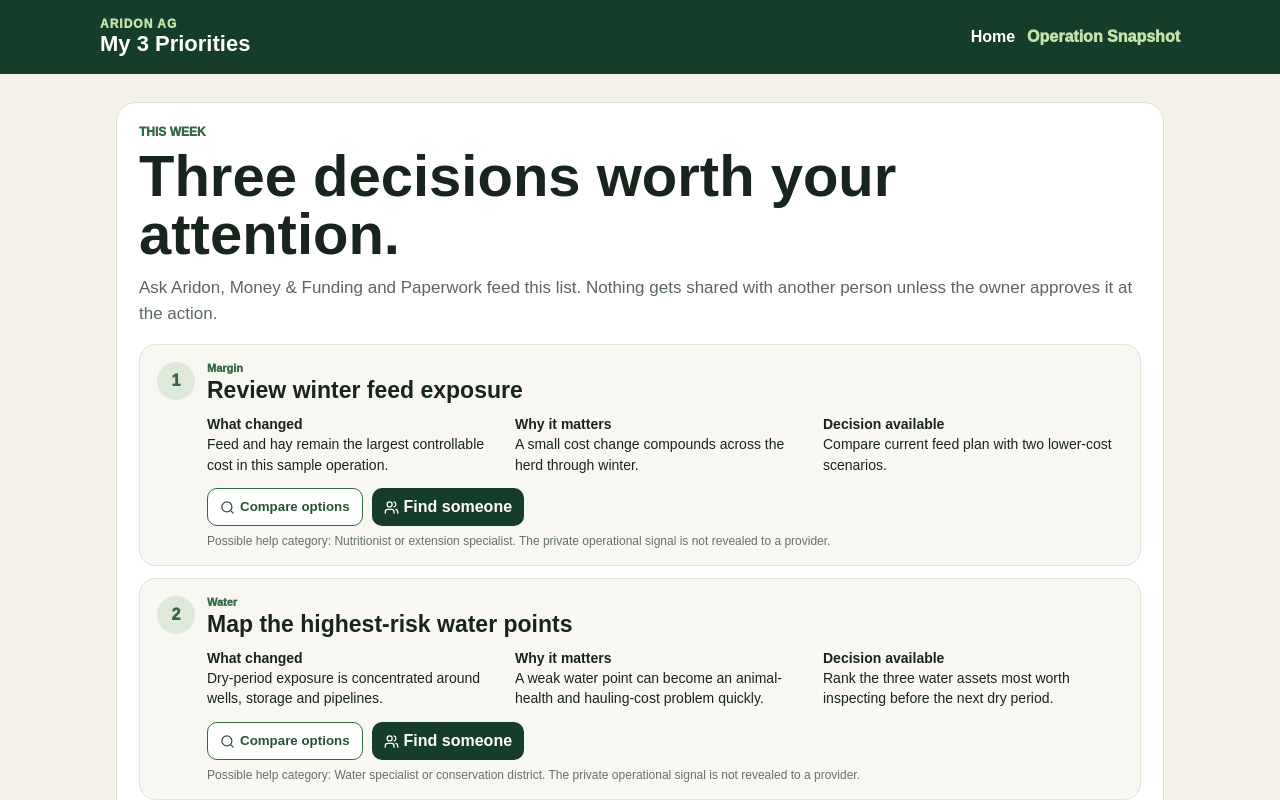
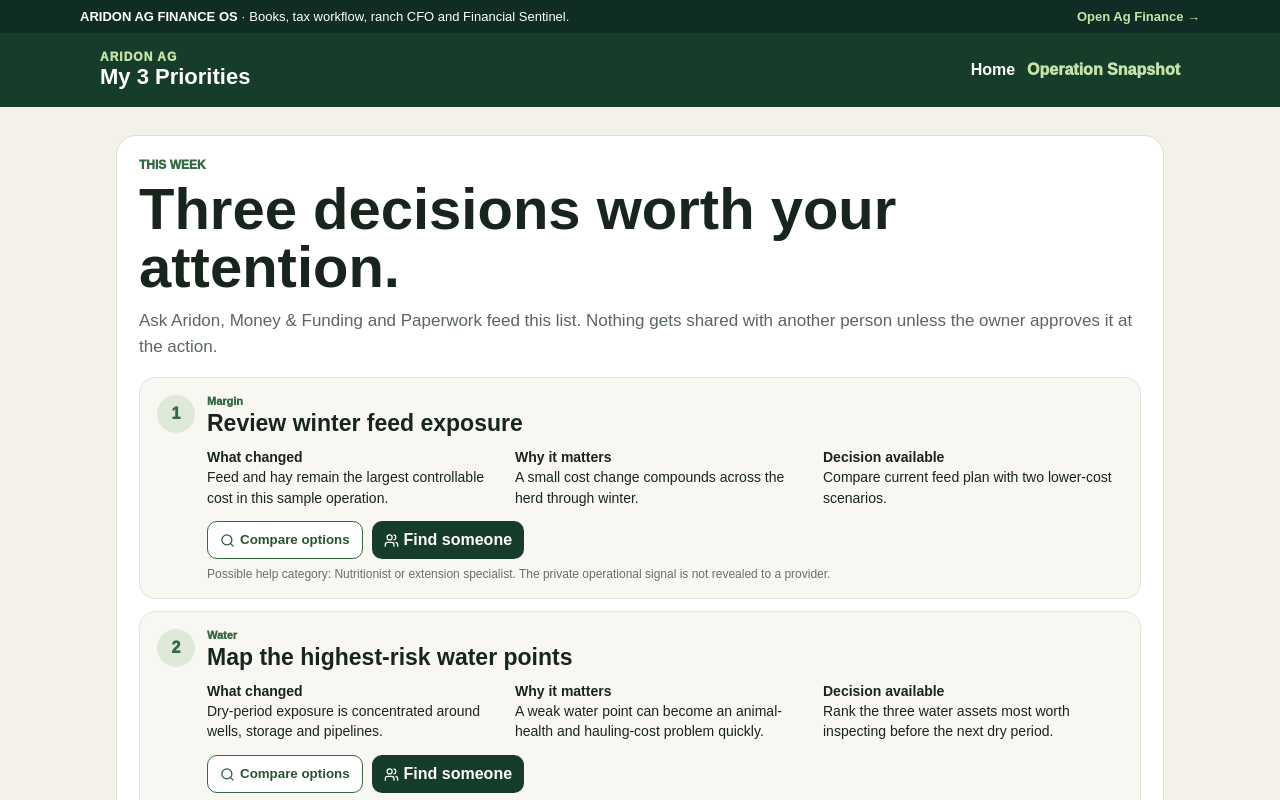
Before and after one commit to jimrusk/aridon-app, a Next.js app: page /ag/app in a window 1280 px wide. Shown: the top 800 px of the page. Built offline with nearby package versions, Linux system fonts and the light colour scheme.

Commit message:
Surface Finance OS across Aridon Ag

```diff
--- a/app/ag/layout.tsx
+++ b/app/ag/layout.tsx
@@ -1,8 +1,9 @@
 import type { Metadata, Viewport } from 'next';
+import Link from 'next/link';
 
 export const metadata: Metadata = {
   title: 'Aridon Ag | AI Back Office for Ranches',
-  description: 'Find margin leaks, weekly priorities and funding opportunities for your ranch. Start with a free two-minute Aridon Operation Snapshot.',
+  description: 'Find margin leaks, weekly priorities, finance visibility and funding opportunities for your ranch. Start with a free two-minute Aridon Operation Snapshot.',
   applicationName: 'Aridon Ag',
   appleWebApp: {
     capable: true,
@@ -20,5 +21,14 @@ export const viewport: Viewport = {
 };
 
 export default function AgLayout({ children }: { children: React.ReactNode }) {
-  return <><link rel="manifest" href="/ag/manifest.webmanifest" />{children}</>;
+  return <>
+    <link rel="manifest" href="/ag/manifest.webmanifest" />
+    <div style={{ background: '#102d25', color: '#fff', padding: '9px 16px', fontFamily: 'Arial, sans-serif' }}>
+      <div style={{ maxWidth: 1120, margin: 'auto', display: 'flex', justifyContent: 'space-between', alignItems: 'center', gap: 10, flexWrap: 'wrap' }}>
+        <span style={{ fontSize: 13 }}><strong>ARIDON AG FINANCE OS</strong> · Books, tax workflow, ranch CFO and Financial Sentinel.</span>
+        <Link href="/ag/finance" style={{ color: '#C8E2AC', fontWeight: 900, textDecoration: 'none', fontSize: 13 }}>Open Ag Finance →</Link>
+      </div>
+    </div>
+    {children}
+  </>;
 }
```
